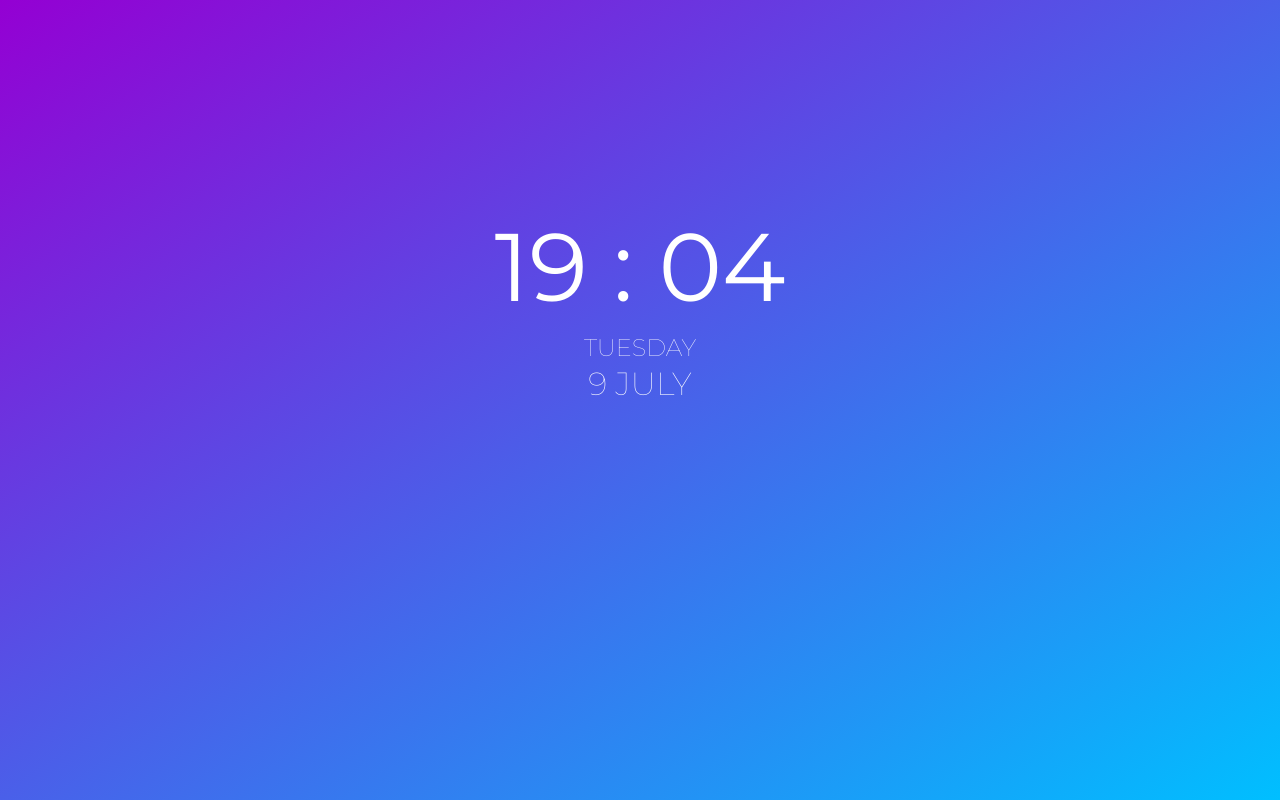
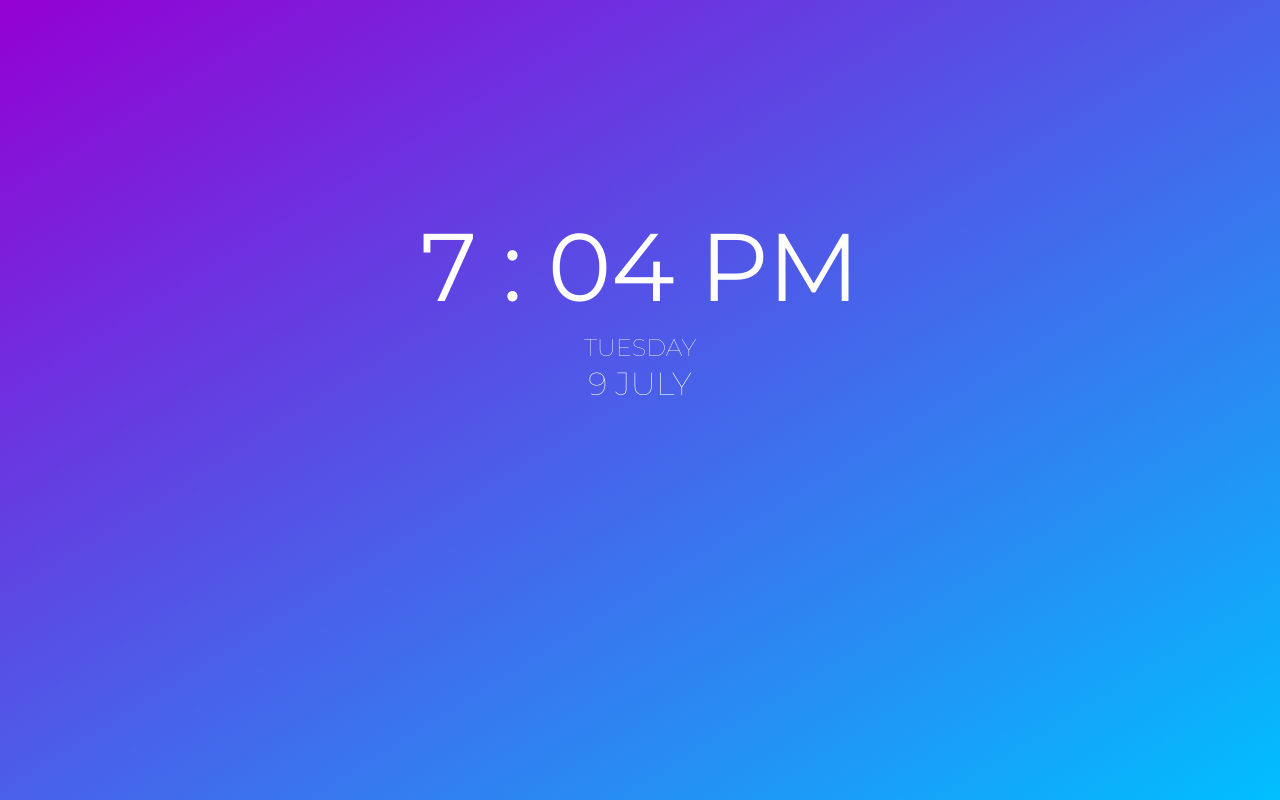
Before and after one commit to daniellenall/clock, a plain HTML site: page index.html in a window 1280 px wide. Drawn offline with Linux system fonts and the light colour scheme.

Commit message:
Clock now displays AM or PM

```diff
--- a/index.html
+++ b/index.html
@@ -13,6 +13,7 @@
             <span id="hours"></span>
             <span> : </span>
             <span id="minutes"></span>
+            <span id="am-pm"></span>
         </p>
         <p class="date">
             <span id="day"></span>
--- a/scripts/clock.js
+++ b/scripts/clock.js
@@ -3,6 +3,7 @@ var current = new Date();
 function updateDateTime() {
      current = new Date();
 }
+
 
 function getTime() {
     updateDateTime();
@@ -10,6 +11,16 @@ function getTime() {
     var minutes = current.getMinutes();
     if (minutes < 10) {
         minutes = "0" + minutes;
+    }
+    if (hours > 12 && hours || 0 ) {
+        hours = hours - 12;
+        document.getElementById("hours").innerHTML = hours;
+        document.getElementById("am-pm").innerHTML = "PM";
+    }
+    if (hours == 0){
+        hours = 12;
+        document.getElementById("hours").innerHTML = hours;
+        document.getElementById("am-pm").innerHTML = "AM";
     }
     document.getElementById("hours").innerHTML = hours;
     document.getElementById("minutes").innerHTML = minutes;
```
